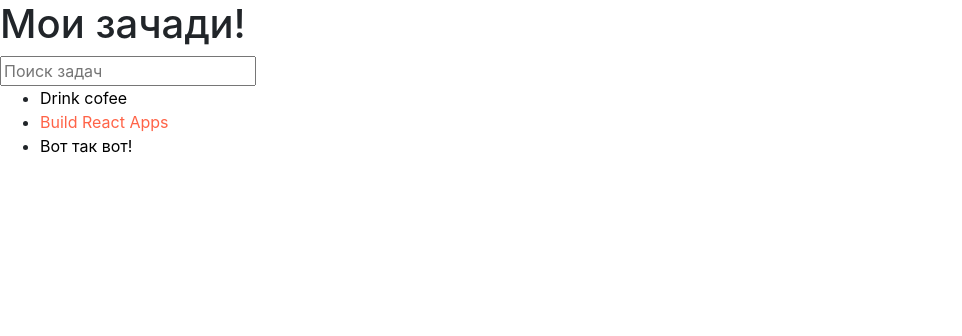
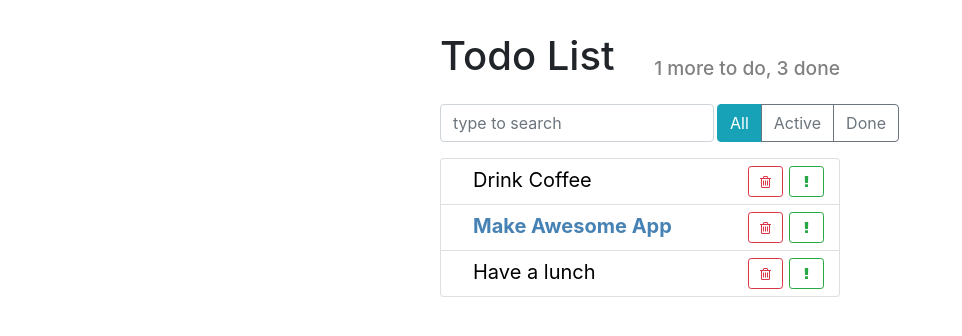
Before and after one commit to tomafoks/todo-app, a React app: page / in a window 1280 px wide. Shown: the whole page, without its empty margins (0-962 px from the left). Built offline with nearby package versions, Linux system fonts and the light colour scheme.

Commit message:
added css

```diff
--- a/public/index.html
+++ b/public/index.html
@@ -1,16 +1,18 @@
 <!DOCTYPE html>
 <html lang="en">
   <head>
-    <meta charset="utf-8" />
-    <link rel="icon" href="%PUBLIC_URL%/favicon.ico" />
-    <meta name="viewport" content="width=device-width, initial-scale=1" />
+    <meta charset="utf-8">
+    <meta name="viewport"
+          content="width=device-width, initial-scale=1, shrink-to-fit=no">
+
     <link rel="stylesheet"
-      href="https://stackpath.bootstrapcdn.com/bootstrap/4.4.1/css/bootstrap.min.css" />
-      <link rel="stylesheet"
-      href="https://stackpath.bootstrapcdn.com/font-awesome/4.7.0/css/font-awesome.min.css" />
+      href="https://stackpath.bootstrapcdn.com/font-awesome/4.7.0/css/font-awesome.min.css">
+    <link rel="stylesheet"
+      href="https://stackpath.bootstrapcdn.com/bootstrap/4.1.3/css/bootstrap.min.css">
+
     <title>Todo App</title>
   </head>
   <body>
-    <div id="root"></div>
+    <div role="main" id="root" class="container"></div>
   </body>
 </html>
--- /dev/null
+++ b/src/components/app-header.css
@@ -0,0 +1,12 @@
+.app-header {
+  align-items: flex-end;
+}
+
+.app-header h1 {
+  flex-grow: 1;
+}
+
+.app-header h2 {
+  font-size: 1.2rem;
+  color: grey;
+}
--- /dev/null
+++ b/src/components/app-header.js
@@ -0,0 +1,13 @@
+import React from 'react';
+import './app-header.css';
+
+const AppHeader = ({toDo, done}) => {
+  return (
+    <div className="app-header d-flex">
+      <h1>Todo List</h1>
+      <h2>{toDo} more to do, {done} done</h2>
+    </div>
+  );
+};
+
+export default AppHeader;
--- a/src/components/app-heder.js
+++ /dev/null
@@ -1,9 +0,0 @@
-import React from 'react';
-
-const AppHeder = () => {
-    return (
-        <h1>Мои зачади!</h1>
-    );
-};
-
-export default AppHeder;
--- /dev/null
+++ b/src/components/item-status-filter.js
@@ -0,0 +1,18 @@
+import React from 'react';
+
+import './item-status-filter.css';
+
+const ItemStatusFilter = () => {
+  return (
+    <div className="btn-group">
+      <button type="button"
+              className="btn btn-info">All</button>
+      <button type="button"
+              className="btn btn-outline-secondary">Active</button>
+      <button type="button"
+              className="btn btn-outline-secondary">Done</button>
+    </div>
+  );
+};
+
+export default ItemStatusFilter;
--- a/src/components/search-panel.css
+++ b/src/components/search-panel.css
@@ -0,0 +1,5 @@
+.search-input {
+  width: auto;
+  flex-grow: 1;
+  margin-right: 3px;
+}
--- a/src/components/search-panel.js
+++ b/src/components/search-panel.js
@@ -1,7 +1,13 @@
 import React from 'react';
 
+import './search-panel.css';
+
 const SearchPanel = () => {
-    return <input placeholder = "Поиск задач" />
+  return (
+    <input type="text"
+              className="form-control search-input"
+              placeholder="type to search" />
+  );
 };
 
 export default SearchPanel;
--- a/src/components/todo-list-item.css
+++ b/src/components/todo-list-item.css
@@ -0,0 +1,24 @@
+.todo-list-item {
+  font-size: 1.25rem;
+}
+
+.todo-list-item button {
+  width: 35px;
+  margin: 3px;
+}
+
+.todo-list-item-label {
+  margin-left: 1.25rem;
+  line-height: 35px;
+  cursor: pointer;
+  user-select: none;
+}
+
+.todo-list-item.done .todo-list-item-label {
+  text-decoration: line-through;
+}
+
+.todo-list-item.important .todo-list-item-label {
+  font-weight: bold;
+  color: steelblue;
+}
--- a/src/components/todo-list-item.js
+++ b/src/components/todo-list-item.js
@@ -1,14 +1,33 @@
 import React from 'react';
+
+import './todo-list-item.css';
 
 const TodoListItem = ({ label, important = false }) => {
 
-const listStyle = {
-    color: important ? 'tomato' : 'black'
+  const style = {
+    color: important ? 'steelblue' : 'black',
+    fontWeight: important ? 'bold' : 'normal'
+  };
+
+  return (
+    <span className="todo-list-item">
+      <span
+        className="todo-list-item-label"
+        style={style}>
+        {label}
+      </span>
+
+      <button type="button"
+              className="btn btn-outline-success btn-sm float-right">
+        <i className="fa fa-exclamation" />
+      </button>
+
+      <button type="button"
+              className="btn btn-outline-danger btn-sm float-right">
+        <i className="fa fa-trash-o" />
+      </button>
+    </span>
+  );
 };
 
-    return (
-        <span style = {listStyle}>{ label }</span>
-    )
-}
-
 export default TodoListItem;
--- a/src/components/todo-list.css
+++ b/src/components/todo-list.css
@@ -0,0 +1,3 @@
+.todo-list .list-group-item {
+  padding: .25rem .75rem;
+}
--- a/src/components/todo-list.js
+++ b/src/components/todo-list.js
@@ -1,14 +1,25 @@
 import React from 'react';
+
 import TodoListItem from './todo-list-item';
+import './todo-list.css';
 
-const Todolist = () => {
+const TodoList = ({ todos }) => {
+
+  const elements = todos.map((item) => {
+    const { id, ...itemProps } = item;
+
     return (
-        <ul>
-            <li><TodoListItem label = "Drink cofee" important = { false } /></li>
-            <li><TodoListItem label = "Build React Apps" important = { true }  /></li>
-            <li><TodoListItem label = "Вот так вот!" important = { false } /></li>
-        </ul>
+      <li key={id} className="list-group-item">
+        <TodoListItem {...itemProps } />
+      </li>
     );
+  });
+
+  return (
+    <ul className="list-group todo-list">
+      { elements }
+    </ul>
+  );
 };
 
-export default Todolist;
+export default TodoList;
--- /dev/null
+++ b/src/index.css
@@ -0,0 +1,8 @@
+.todo-app {
+  margin: 2rem auto 0 auto;
+  max-width: 400px;
+}
+
+.top-panel {
+  margin: 1rem 0;
+}
--- a/src/index.js
+++ b/src/index.js
@@ -1,19 +1,33 @@
 import React from 'react';
 import ReactDOM from 'react-dom';
-import Todolist from './components/todo-list';
-import AppHeder from './components/app-heder';
+
+import AppHeader from './components/app-header';
 import SearchPanel from './components/search-panel';
+import TodoList from './components/todo-list';
+import ItemStatusFilter from './components/item-status-filter';
 
+import './index.css';
 
 const App = () => {
-    return (
-        <div>
-            <AppHeder />
-            <SearchPanel />
-            <Todolist />
-        </div>
-    );
+
+  const todoData = [
+    { label: 'Drink Coffee', important: false, id: 1 },
+    { label: 'Make Awesome App', important: true, id: 2 },
+    { label: 'Have a lunch', important: false, id: 3 }
+  ];
+
+  return (
+    <div className="todo-app">
+      <AppHeader toDo={1} done={3} />
+      <div className="top-panel d-flex">
+        <SearchPanel />
+        <ItemStatusFilter />
+      </div>
+
+      <TodoList todos={todoData} />
+    </div>
+  );
 };
 
 ReactDOM.render(<App />,
-    document.getElementById('root'));
+  document.getElementById('root'));
```
Also changed, not shown: package.json (+4 -22 lines), README.md, src/components/app-heder.css (deleted), src/components/item-status-filter.css (added), 1 other file.
